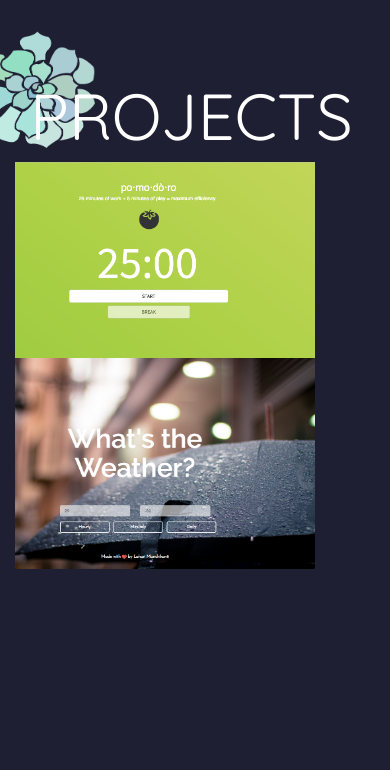
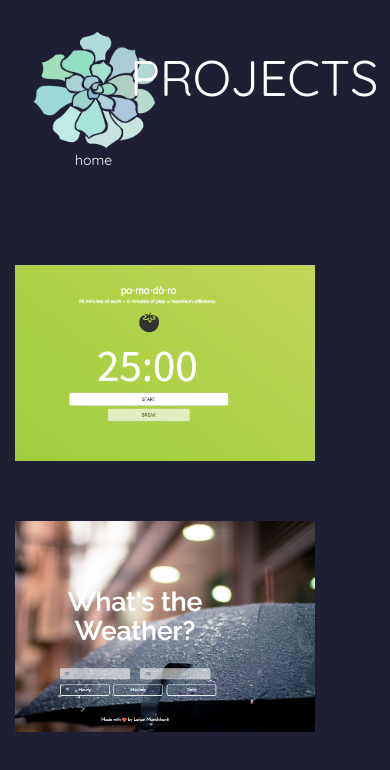
Before and after one commit to lvmanchikanti/my_portfolio, a website: page public/html/projects.html in a window 390 px wide. Drawn offline with nearby package versions, Linux system fonts and the light colour scheme.

Commit message:
fixed responsiveness to projects page

```diff
--- a/public/css/projects.css
+++ b/public/css/projects.css
@@ -24,6 +24,7 @@ body {
 img {
   margin-left: -60px;
 }
+
 a {
   color: white;
 }
@@ -114,3 +115,24 @@ transform:translatey(0);
 -webkit-transition-delay:.2s;
 transition-delay:.2s;
 }
+
+@media (max-width: 479px) {
+    .myh1{
+      margin-left: 100px;
+      margin-bottom: 100px;
+      font-size: 50px;}
+    .image{
+      margin-left: 0.2px;
+    }
+    .homebtn{
+      margin-left: 60px;
+      margin-top: -20px;
+    }
+}
+
+.homebtn {
+  margin-top: -30px;
+}
+.proj1, .proj2 {
+  margin-top: 60px;
+}
--- a/public/html/projects.html
+++ b/public/html/projects.html
@@ -15,12 +15,12 @@
         <a href="/">
               <img src="../images/succulents-01.png" alt="" width="160px "height="180px" class="image">
           </a>
-          <p>home</p>
-          <h1 class="col-md-8 col-md-offset-2">PROJECTS</h1>
+          <p class="homebtn">home</p>
+          <h1 class="myh1 col-md-8 col-md-offset-2">PROJECTS</h1>
   </header>
 </div>
 <body>
-  <div class="col-lg-3 col-md-4 col-sm-6 col-xs-12 col-md-offset-1 animated fadeIn">
+  <div class="col-lg-3 col-md-4 col-sm-6 col-xs-12 col-md-offset-1 animated fadeIn proj1">
       <div class="hovereffect">
           <img class="img-responsive" src="../images/pom.png" alt="">
               <div class="overlay">
@@ -33,7 +33,7 @@
               </div>
       </div>
   </div>
-  <div class="col-lg-3 col-md-4 col-sm-6 col-xs-12 col-md-offset-1 animated fadeIn">
+  <div class="col-lg-3 col-md-4 col-sm-6 col-xs-12 col-md-offset-1 animated fadeIn proj2">
       <div class="hovereffect">
           <img class="img-responsive" src="../images/weatherapp.png" alt="">
               <div class="overlay">
```
